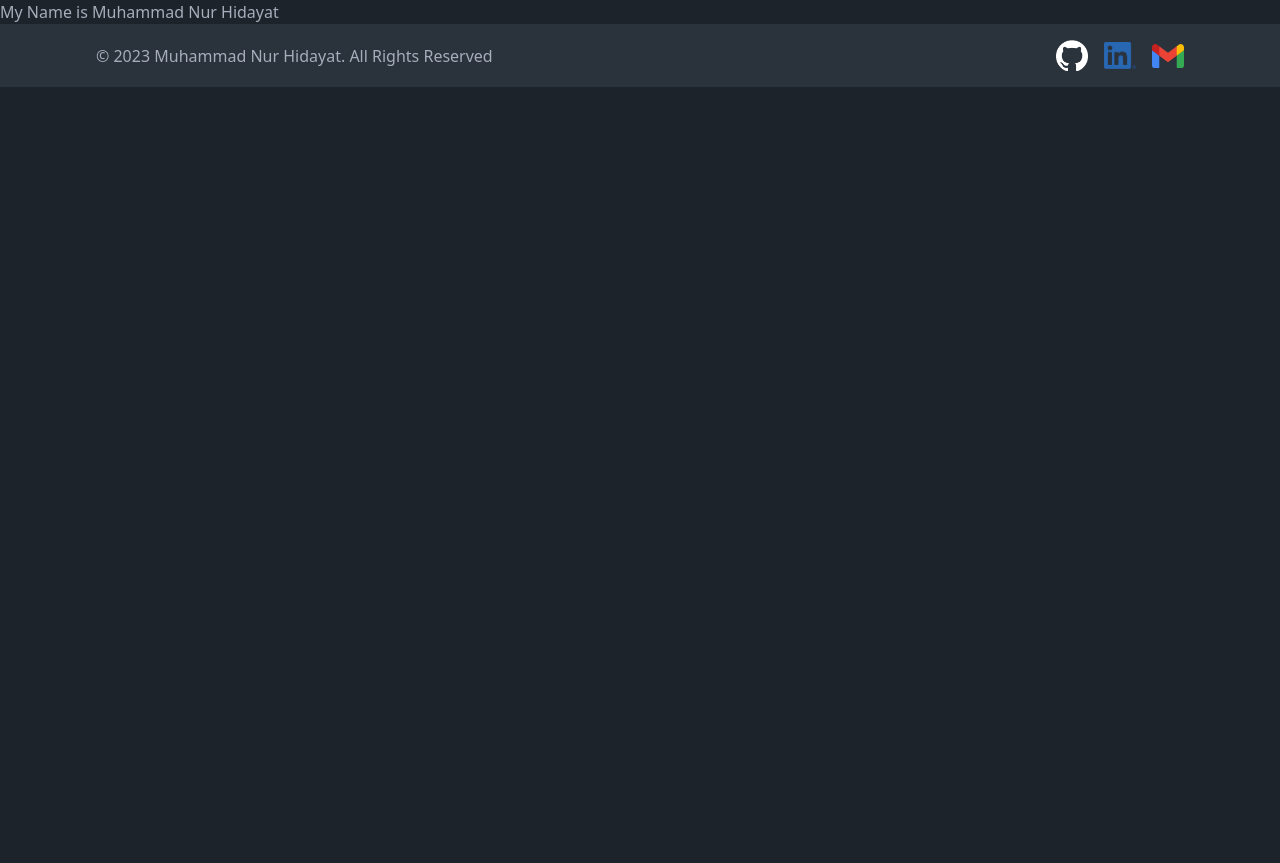
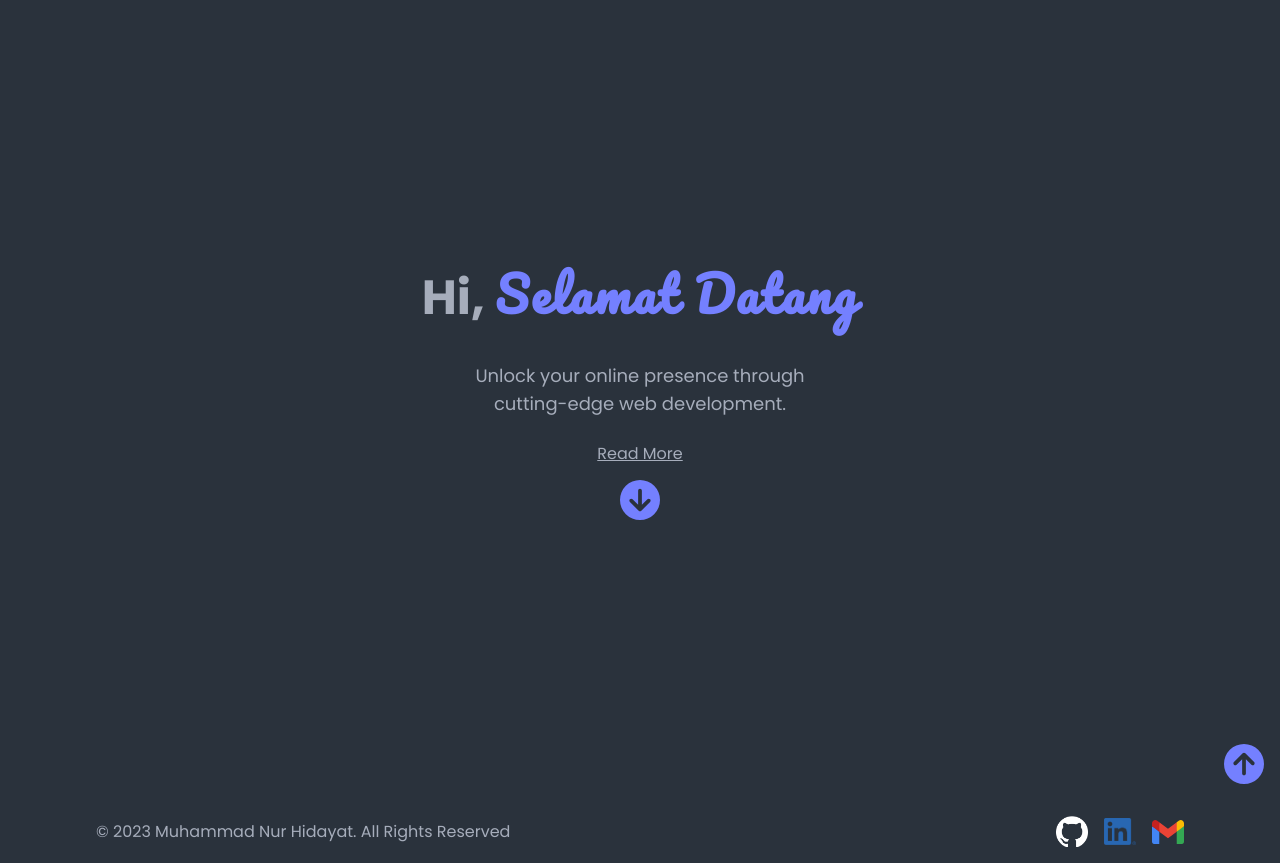
Before and after one commit to mdayat/personal-website, an Astro site: page / in a window 1280 px wide. Before the commit the page ends 800 px from the top, so only its background shows below. Built offline with nearby package versions, Linux system fonts and the light colour scheme; Astro itself is replaced by a stand-in of ours.

Commit message:
create hero section

```diff
--- /dev/null
+++ b/src/components/BtnScrollTop.astro
@@ -0,0 +1,23 @@
+<button id="scrollToTop" type="button" class="fixed bottom-4 right-4">
+  <svg
+    xmlns="http://www.w3.org/2000/svg"
+    viewBox="0 0 512 512"
+    class="fill-primary w-10"
+  >
+    <path
+      d="M256 512A256 256 0 1 0 256 0a256 256 0 1 0 0 512zM385 231c9.4 9.4 9.4 24.6 0 33.9s-24.6 9.4-33.9 0l-71-71V376c0 13.3-10.7 24-24 24s-24-10.7-24-24V193.9l-71 71c-9.4 9.4-24.6 9.4-33.9 0s-9.4-24.6 0-33.9L239 119c9.4-9.4 24.6-9.4 33.9 0L385 231z"
+    >
+    </path>
+  </svg>
+</button>
+
+<script>
+  const btnScrollTop = document.getElementById(
+    "scrollToTop",
+  ) as HTMLButtonElement;
+
+  btnScrollTop.addEventListener("click", () => {
+    document.body.scrollTop = 0;
+    document.documentElement.scrollTop = 0;
+  });
+</script>
--- /dev/null
+++ b/src/components/TypingEffect.astro
@@ -0,0 +1,14 @@
+<span id="typewriter" class="text-primary font-pacifico tracking-wider"></span>
+
+<script>
+  import Typed from "typed.js";
+
+  new Typed("#typewriter", {
+    strings: ["Sugeng Rawuh", "Selamat Datang", "Nice to Meet You!"],
+    typeSpeed: 75,
+    backSpeed: 25,
+    backDelay: 1500,
+    showCursor: false,
+    loop: true,
+  });
+</script>
--- a/src/layouts/Base.astro
+++ b/src/layouts/Base.astro
@@ -1,4 +1,6 @@
 ---
+import BtnScrollTop from "../components/BtnScrollTop.astro";
+
 interface Props {
   title: string;
   description: string;
@@ -8,27 +10,31 @@ const { title, description } = Astro.props;
 ---
 
 <!doctype html>
-<html lang="id" data-theme="dark">
+<html lang="id" data-theme="dark" class="scroll-smooth">
   <head>
     <meta charset="UTF-8" />
     <meta name="viewport" content="width=device-width, initial-scale=1.0" />
     <meta name="author" content="Muhammad Nur Hidayat" />
     <meta name="description" content={description} />
     <meta name="generator" content={Astro.generator} />
+
     <link rel="icon" type="image/x-icon" href="/favicon.ico" />
     <link rel="apple-touch-icon" href="/apple-touch-icon.png" />
     <link rel="preconnect" href="https://fonts.googleapis.com" />
     <link rel="preconnect" href="https://fonts.gstatic.com" crossorigin />
     <link
-      href="https://fonts.googleapis.com/css2?family=Open+Sans:wght@400;500;600;700&display=swap"
+      href="https://fonts.googleapis.com/css2?family=Pacifico&family=Poppins:wght@400;500;600;700&display=swap"
       rel="stylesheet"
     />
+
     <title>{title}</title>
   </head>
 
-  <body class="font-open-sans">
-    <slot name="navigation" />
+  <body class="font-poppins">
+    <slot name="hero" />
     <slot />
     <slot name="footer" />
+
+    <BtnScrollTop />
   </body>
 </html>
--- /dev/null
+++ b/src/layouts/Hero.astro
@@ -0,0 +1,40 @@
+---
+import TypingEffect from "../components/TypingEffect.astro";
+---
+
+<header
+  class="h-screen bg-neutral text-neutral-content grid place-items-center"
+>
+  <article class="lock-width flex flex-col justify-between items-center">
+    <h2 class="text-4xl font-bold mb-8 lg:text-5xl lg:mb-10">
+      Hi,
+      <TypingEffect />
+    </h2>
+
+    <p
+      class="base-margin text-base text-center max-w-[375px] mb-4 lg:text-lg lg:mb-6"
+    >
+      Unlock your online presence through cutting-edge web development.
+    </p>
+
+    <a
+      href="#main-content"
+      class="underline flex flex-col justify-between items-center gap-y-4 lg:gap-y-6"
+    >
+      Read More
+
+      <span class="block animate-bounce">
+        <svg
+          xmlns="http://www.w3.org/2000/svg"
+          viewBox="0 0 512 512"
+          class="fill-primary w-10"
+        >
+          <path
+            d="M256 0a256 256 0 1 0 0 512A256 256 0 1 0 256 0zM127 281c-9.4-9.4-9.4-24.6 0-33.9s24.6-9.4 33.9 0l71 71L232 136c0-13.3 10.7-24 24-24s24 10.7 24 24l0 182.1 71-71c9.4-9.4 24.6-9.4 33.9 0s9.4 24.6 0 33.9L273 393c-9.4 9.4-24.6 9.4-33.9 0L127 281z"
+          >
+          </path>
+        </svg>
+      </span>
+    </a>
+  </article>
+</header>
--- a/src/pages/index.astro
+++ b/src/pages/index.astro
@@ -1,12 +1,13 @@
 ---
 import Base from "../layouts/Base.astro";
 import Footer from "../layouts/Footer.astro";
+import Hero from "../layouts/Hero.astro";
 ---
 
 <Base title="Muhammad Nur Hidayat" description="Whatever">
-  <main>
-    <h1>My Name is Muhammad Nur Hidayat</h1>
-  </main>
+  <Hero slot="hero" />
+
+  <main id="main-content"></main>
 
   <Footer slot="footer" />
 </Base>
```
